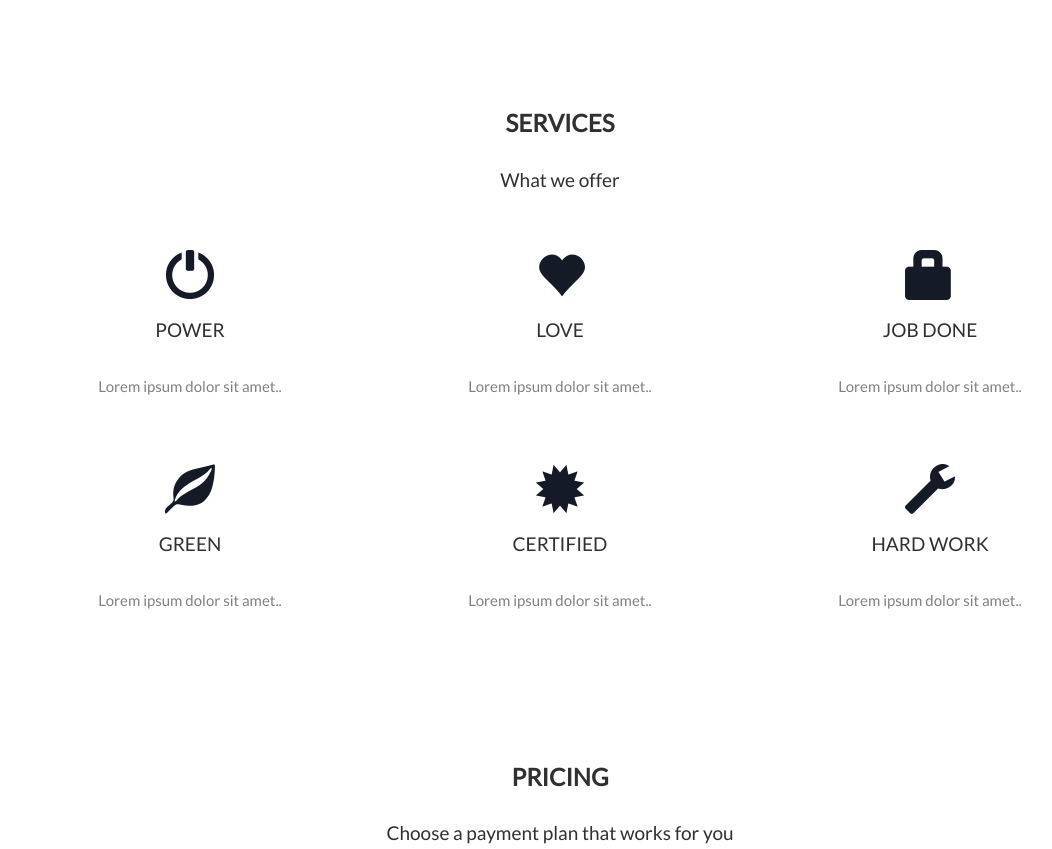
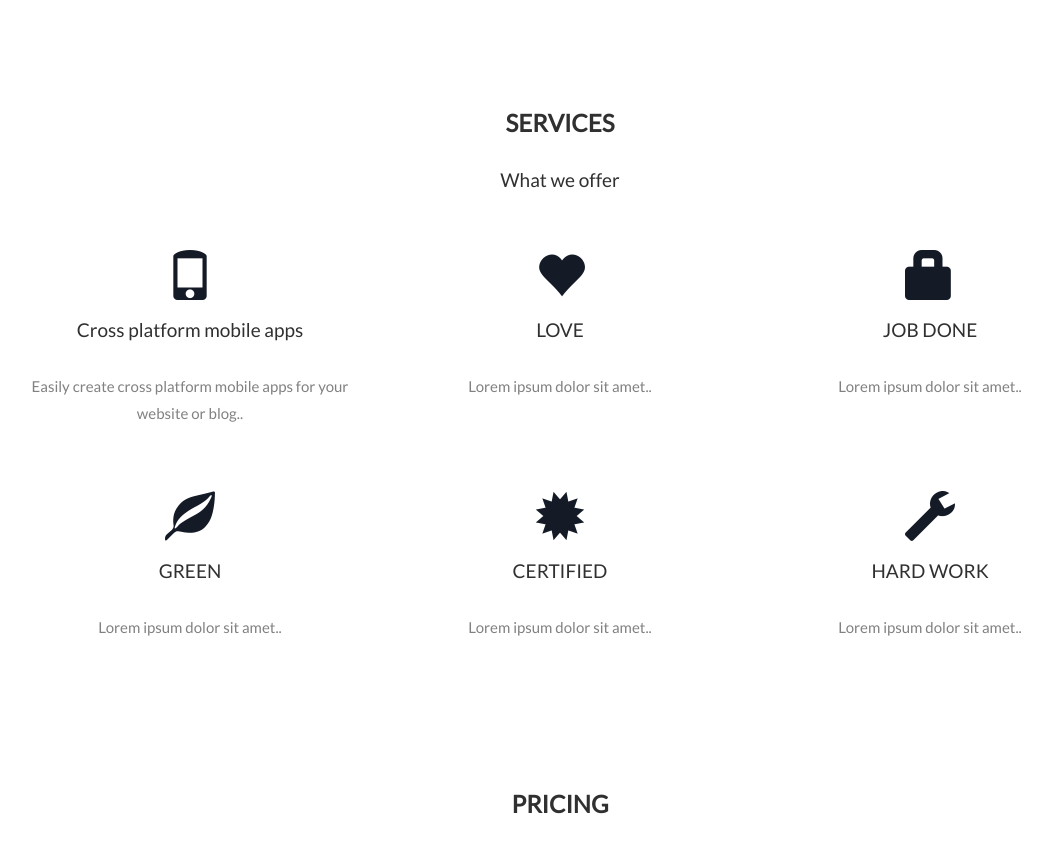
Before and after one commit to elvis-chuks/app-lee-private, a Flask app: page / in a window 1280 px wide. Shown: the part 1886-2735 px from the top of the page, without its empty margins (80-1132 px from the left). Run offline with Flask 2, Linux system fonts and the light colour scheme; some libraries are stand-ins or nearby versions.

Commit message:
yoooooooo

```diff
--- a/templates/index.html
+++ b/templates/index.html
@@ -282,9 +282,9 @@
   <br>
   <div class="row slideanim">
     <div class="col-sm-4">
-      <span class="glyphicon glyphicon-off logo-small"></span>
-      <h4>POWER</h4>
-      <p>Lorem ipsum dolor sit amet..</p>
+      <span class="glyphicon glyphicon-phone logo-small"></span>
+      <h4>Cross platform mobile apps</h4>
+      <p>Easily create cross platform mobile apps for your website or blog..</p>
     </div>
     <div class="col-sm-4">
       <span class="glyphicon glyphicon-heart logo-small"></span>
```
